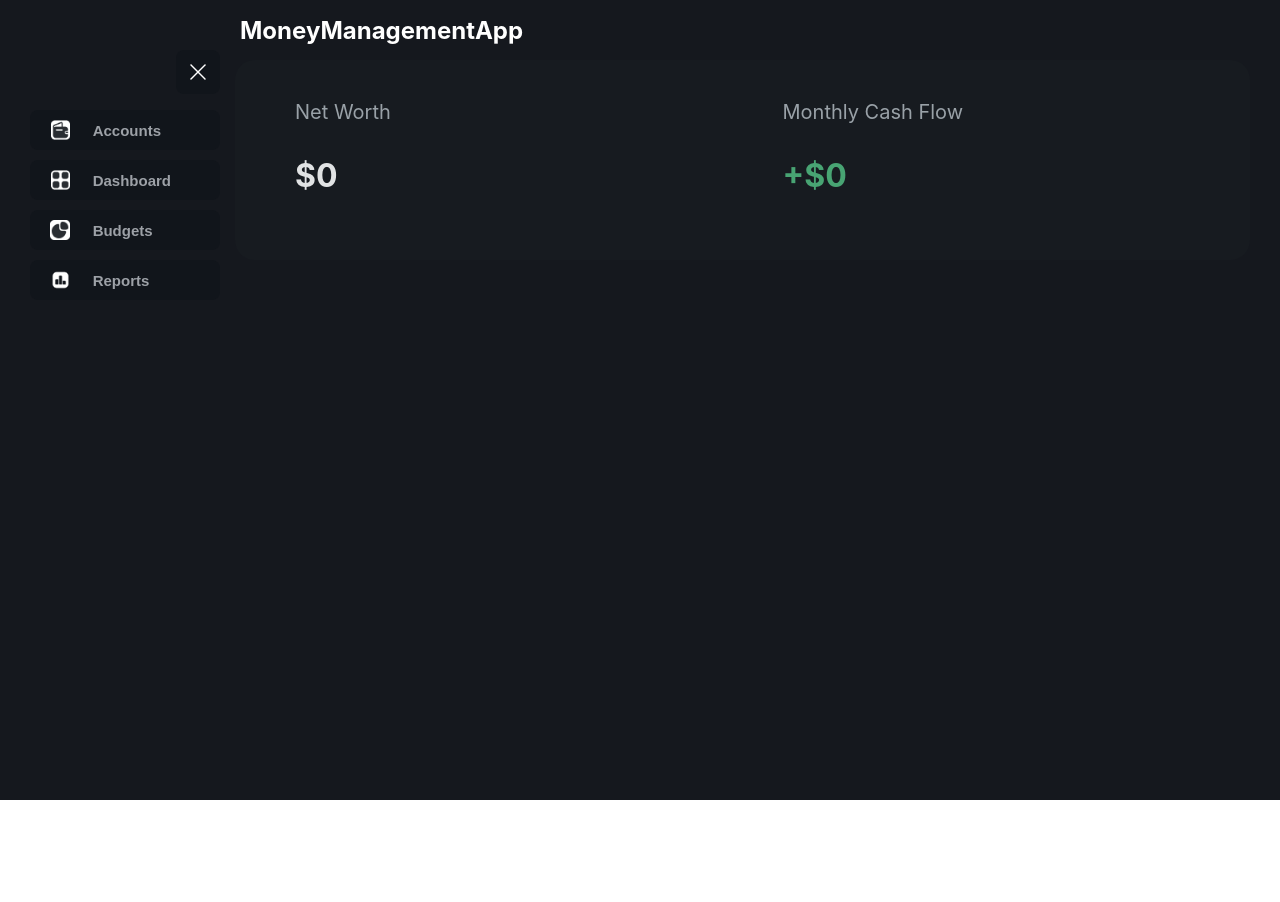
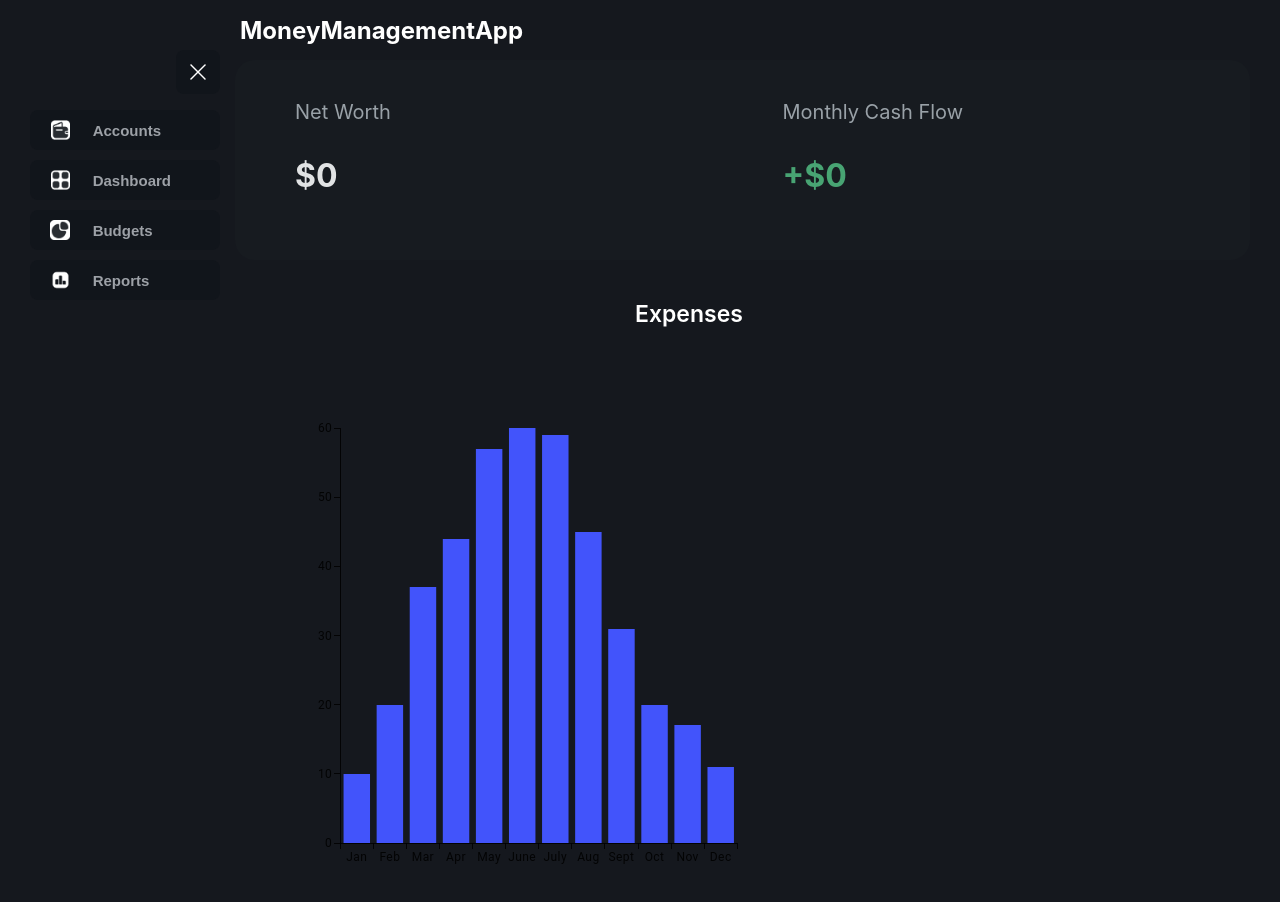
Before and after one commit to marcuandrei1/MoneyManagementApp, a React (Create React App) app in the folder MoneyManagementApp_frontend/: page / in a window 1280 px wide. Shown: the top 902 px of the page. Before the commit the page ends 800 px from the top, so only its background shows below. Built offline with nearby package versions, Linux system fonts and the light colour scheme; no server answers.

Commit message:
am facut graficul dashboard

```diff
--- a/MoneyManagementApp_frontend/package.json
+++ b/MoneyManagementApp_frontend/package.json
@@ -8,6 +8,7 @@
     "@emotion/react": "^11.14.0",
     "@emotion/styled": "^11.14.1",
     "@mui/material": "^7.3.7",
+    "@mui/x-charts": "^8.24.0",
     "@testing-library/dom": "^10.4.1",
     "@testing-library/jest-dom": "^6.9.1",
     "@testing-library/react": "^16.3.0",
--- a/MoneyManagementApp_frontend/src/components/Dashboard.js
+++ b/MoneyManagementApp_frontend/src/components/Dashboard.js
@@ -6,6 +6,7 @@ import "../styles/windowStyle.css";
 import SummaryPanel from "./SummaryPanel";
 import AccountsContent from "./AccountsContent";
 import BudgetsContent from "./BudgetsContent";
+import DashboardGraph from "./DashboardGraph";
 
 function Dashboard() {
   const [isMinimized, setIsMinimized] = useState(false);
@@ -15,34 +16,35 @@ function Dashboard() {
 
   async function getNetWorth() {
     const url = `http://localhost:8080/tables/getNetWorth`;
-    try{
-      const response=await fetch(url);
+    try {
+      const response = await fetch(url);
       const data = await response.json();
-      if(!response.ok){
+      if (!response.ok) {
         throw new Error(`Response status: ${response.status}`);
       }
       setNetWorth(data);
-    }catch (error) {
+    } catch (error) {
       console.error(error.message);
     }
-  }async function getCashFlow() {
+  }
+  async function getCashFlow() {
     const url = `http://localhost:8080/tables/getCashFlow`;
-    try{
-      const response=await fetch(url);
+    try {
+      const response = await fetch(url);
       const data = await response.json();
-      if(!response.ok){
+      if (!response.ok) {
         throw new Error(`Response status: ${response.status}`);
       }
       setCashFlow(data);
-    }catch (error) {
+    } catch (error) {
       console.error(error.message);
     }
   }
   useEffect(() => {
-      const fetchData=async () => {
+    const fetchData = async () => {
       await getNetWorth();
       await getCashFlow();
-      }
+    };
     fetchData();
   }, [activeView]);
   const handleViewChange = (viewName) => {
@@ -55,12 +57,27 @@ function Dashboard() {
         return <AccountsContent />;
       case "Dashboard":
         return (
+          <>
             <SummaryPanel
               leftCardTitle="Net Worth"
-            leftCardText={'$'+netWorth}
+              leftCardText={"$" + netWorth}
               rightCardTitle="Monthly Cash Flow"
-            rightCardText={"+$"+cashFlow}
+              rightCardText={"+$" + cashFlow}
             />
+
+            <h1
+              style={{
+                marginTop: "40px",
+                marginLeft: "400px",
+                color: "#ffffff",
+                fontSize: "23px",
+                fontWeight: 600,
+              }}
+            >
+              Expenses{" "}
+            </h1>
+            <DashboardGraph />
+          </>
         );
       case "Budgets":
         return <BudgetsContent />;
--- /dev/null
+++ b/MoneyManagementApp_frontend/src/components/DashboardGraph.js
@@ -0,0 +1,38 @@
+import * as React from "react";
+import { BarChart } from "@mui/x-charts/BarChart";
+import { dataset, valueFormatter } from "./DashboardGraphData";
+import "../styles/dashboardGraphStyle.css";
+
+/*
+Deci @George in DashboardGraphData iti pui datele pe care le vrei, ca si pereche sa fie exact ca acolo
+*/
+
+export default function DashboardGraph() {
+  return (
+    <div className="dashboard-graph">
+      <BarChart
+        dataset={dataset}
+        height={500}
+        margin={{ left: 60, right: 20, top: 20, bottom: 40 }}
+        series={[
+          {
+            dataKey: "money",
+            valueFormatter,
+          },
+        ]}
+        xAxis={[
+          {
+            dataKey: "month",
+          },
+        ]}
+        yAxis={[
+          // am lasat in caz ca ne mai trebuie
+          {
+            label: "",
+          },
+        ]}
+        className="dashboard-bar-chart"
+      />
+    </div>
+  );
+}
--- /dev/null
+++ b/MoneyManagementApp_frontend/src/components/DashboardGraphData.js
@@ -0,0 +1,54 @@
+export const dataset = [
+  {
+    money: 10,
+    month: "Jan",
+  },
+  {
+    money: 20,
+    month: "Feb",
+  },
+  {
+    money: 37,
+    month: "Mar",
+  },
+  {
+    money: 44,
+    month: "Apr",
+  },
+  {
+    money: 57,
+    month: "May",
+  },
+  {
+    money: 60,
+    month: "June",
+  },
+  {
+    money: 59,
+    month: "July",
+  },
+  {
+    money: 45,
+    month: "Aug",
+  },
+  {
+    money: 31,
+    month: "Sept",
+  },
+  {
+    money: 20,
+    month: "Oct",
+  },
+  {
+    money: 17,
+    month: "Nov",
+  },
+  {
+    money: 11,
+    month: "Dec",
+  },
+];
+
+export function valueFormatter(value) {
+  return `${value}mm`;
+}
--- /dev/null
+++ b/MoneyManagementApp_frontend/src/styles/dashboardGraphStyle.css
@@ -0,0 +1,23 @@
+.dashboard-graph {
+  width: 50%;
+  margin-top: 80px;
+}
+
+/* text axe */
+.dashboard-bar-chart .MuiChartsAxis-label {
+  fill: #ffffff;
+}
+
+.dashboard-bar-chart .MuiChartsAxis-tickLabel {
+  fill: #ffffff;
+}
+
+/* text axa X */
+.dashboard-bar-chart .MuiChartsXAxis-root text {
+  fill: #ffffff;
+}
+
+/* text axa Y */
+.dashboard-bar-chart .MuiChartsYAxis-root text {
+  fill: #ffffff;
+}
```
Also changed, not shown: 1 other file (tests, documents, lock files or other folders). Lines whose indentation alone changed are shown as unchanged.
